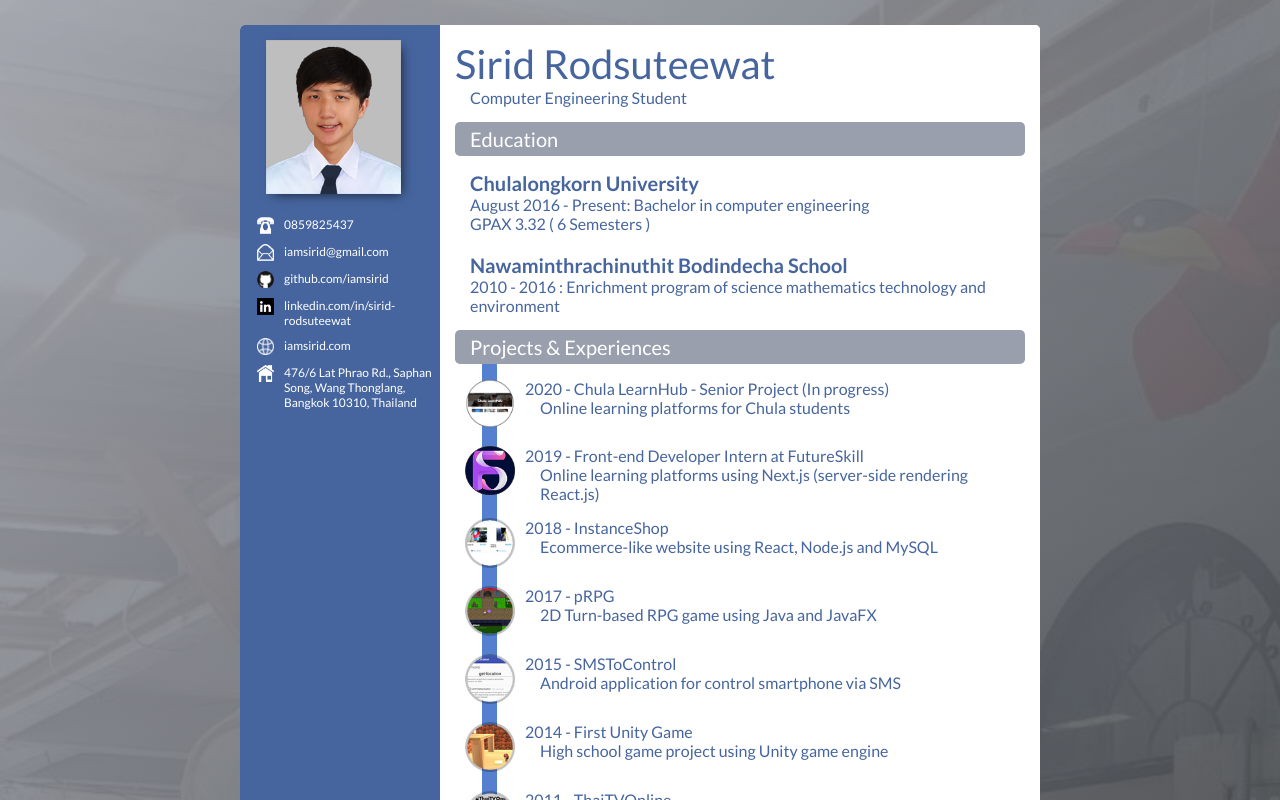
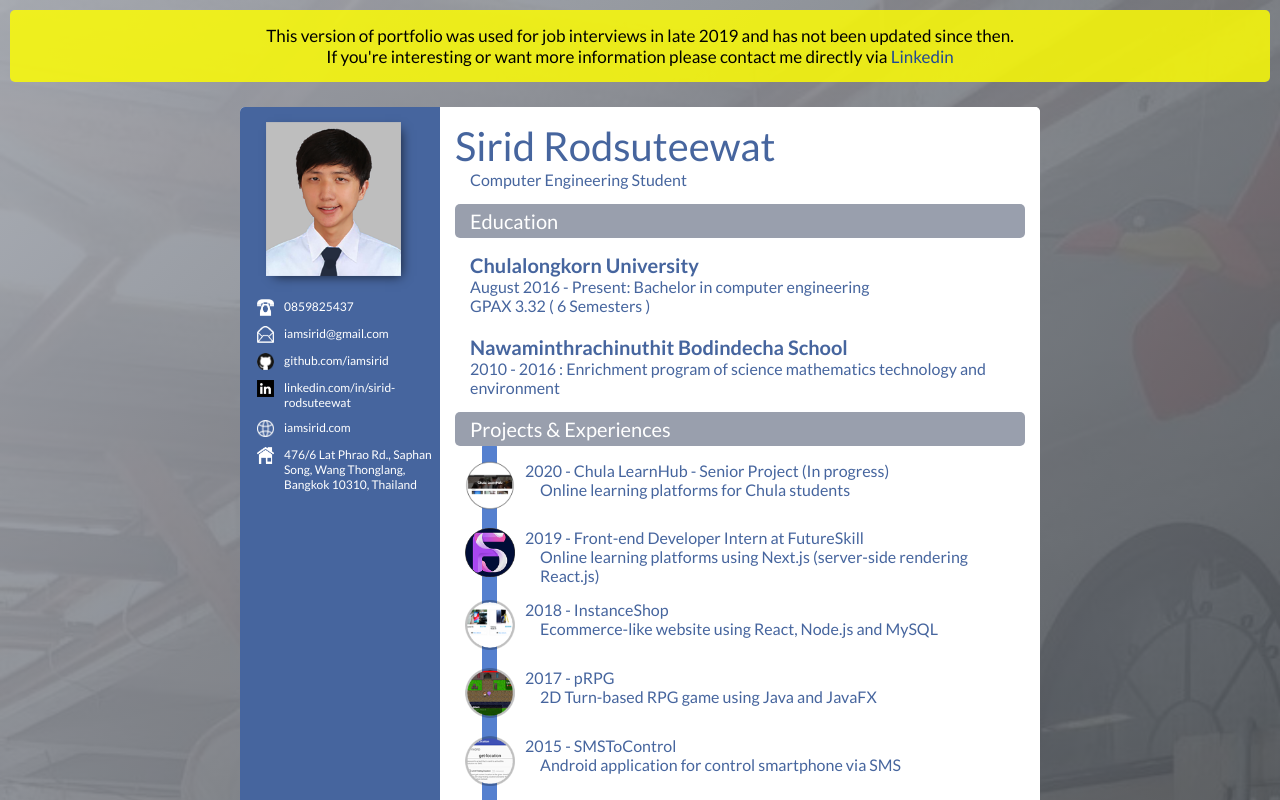
Before and after one commit to iamsirid/iamsirid, a React (Create React App) app in the folder portfolio-source/: page / in a window 1280 px wide. Shown: the top 800 px of the page. Built offline with nearby package versions, Linux system fonts and the light colour scheme.

Commit message:
add announcement

```diff
--- a/portfolio-source/src/App.js
+++ b/portfolio-source/src/App.js
@@ -1,10 +1,10 @@
-import React, { useState } from "react";
-import "./App.scss";
+import React, { useState } from 'react';
+import './App.scss';
 
-import Left from "./components/Left";
-import Right from "./components/Right";
-import Detail from "./components/projects/Detail";
-import { BrowserRouter as Router, Switch, Route } from "react-router-dom";
+import Left from './components/Left';
+import Right from './components/Right';
+import Detail from './components/projects/Detail';
+import { BrowserRouter as Router, Switch, Route } from 'react-router-dom';
 function App() {
   // const [project, setProject] = useState("");
   // const showDetail = project => {
@@ -19,9 +19,15 @@
   //     <Right showDetail={showDetail} />
   //   </>
   // );
-
   return (
     <Router basename="/portfolio">
+      <div className="announcement">
+        This version of portfolio was used for job interviews in late 2019 and
+        has not been updated since then. <br /> If you're interesting or want
+        more information please contact me directly via{' '}
+        <a href="https://www.linkedin.com/in/sirid-rodsuteewat">Linkedin</a>
+      </div>
+
       <div className="main">
         <Switch>
           <Route exact path="/">
--- a/portfolio-source/src/App.scss
+++ b/portfolio-source/src/App.scss
@@ -1,33 +1,37 @@
-@import url("https://fonts.googleapis.com/css?family=Lato:100,300,400,700,900");
-@import url("https://fonts.googleapis.com/css?family=Kanit:100,300,400,700,900");
+@import url('https://fonts.googleapis.com/css?family=Lato:100,300,400,700,900');
+@import url('https://fonts.googleapis.com/css?family=Kanit:100,300,400,700,900');
 
-@import "res/styles/Detail.scss";
+@import 'res/styles/Detail.scss';
 * {
   margin: 0;
   padding: 0;
   box-sizing: border-box;
 }
 body {
-  font-family: "Lato", sans-serif;
+  font-family: 'Lato', sans-serif;
   font-weight: 400;
   font-size: 16px;
   background-image: linear-gradient(to right bottom, #a7abb3f3, #3e4349e0),
-    url("res/img/rit-bg.jpg");
+    url('res/img/rit-bg.jpg');
   background-size: cover;
   background-position: top;
   background-repeat: no-repeat;
   /* height: 100vh;s */
 }
 
-/* .alert {
+.announcement {
   background-color: rgba(255, 255, 0, 0.822);
   padding: 15px;
   margin: 10px;
   border-radius: 5px;
-  font-weight: bold;
+  // font-weight: bold;
   text-align: center;
-  font-size: 20px;
-} */
+  font-size: 17px;
+  a {
+    text-decoration: none;
+    color: rgb(32, 73, 148);
+  }
+}
 .main {
   display: flex;
   margin: 25px auto;
@@ -140,7 +144,7 @@
   position: relative;
 }
 .right .projects .info::before {
-  content: "";
+  content: '';
   cursor: pointer;
   position: absolute;
   z-index: -1;
@@ -227,6 +231,6 @@
 }
 
 .not-found {
-  font-family: "Kanit", "Lato", sans-serif;
+  font-family: 'Kanit', 'Lato', sans-serif;
   padding: 25px;
 }
```
Also changed, not shown: 1 other file (tests, documents, lock files or other folders).
